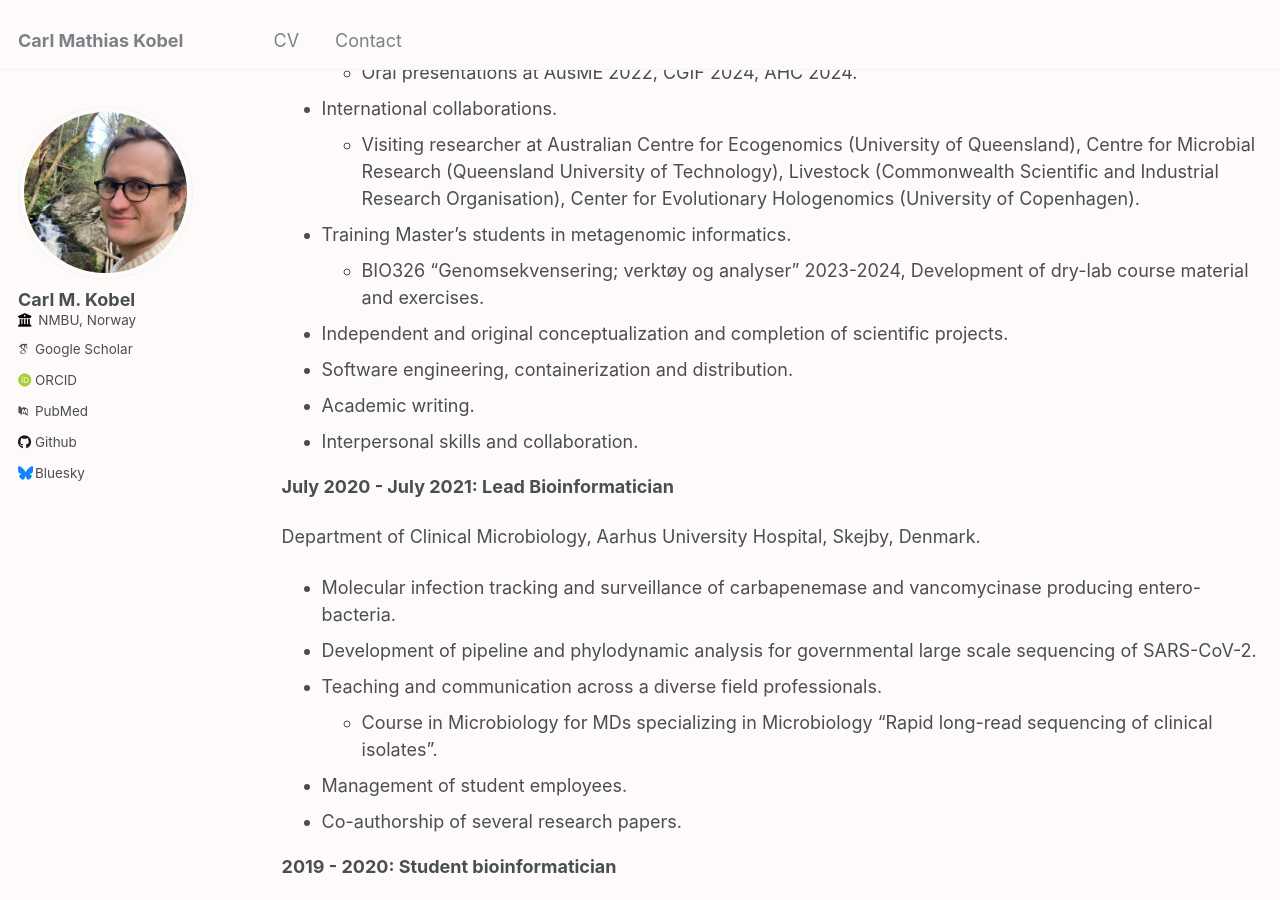
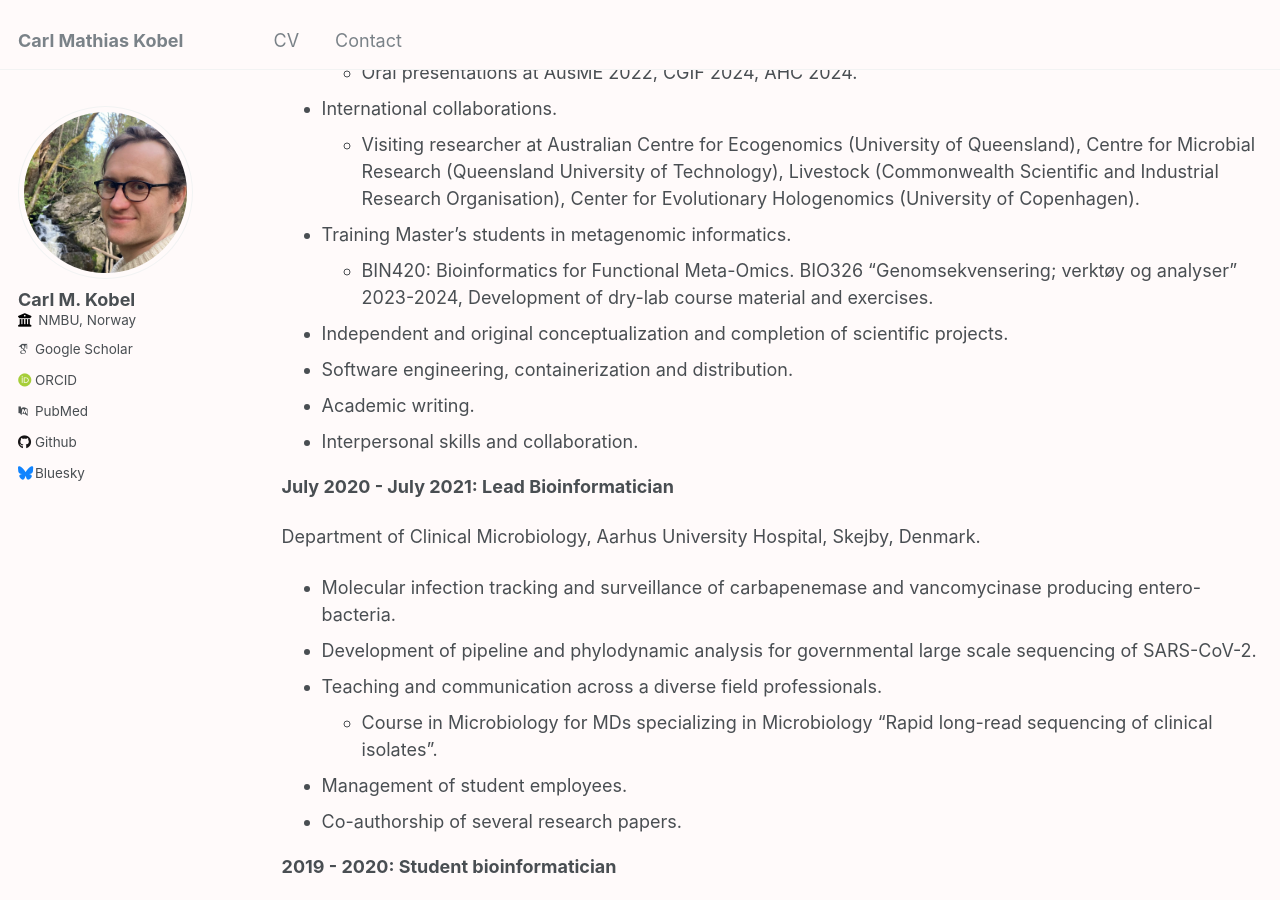
Before and after one commit to cmkobel/cmkobel.github.io, a Jekyll site: the page built from _pages/cv.md, in a window 1280 px wide and 900 px high, scrolled down 473 px. Built offline with Jekyll 4.4.1, drawn with Linux system fonts in a browser that asks for light colours; some web fonts are replaced; some of the changed text lies outside the part shown.

Commit message:
Update cv.md

```diff
--- a/_pages/cv.md
+++ b/_pages/cv.md
@@ -25,7 +25,7 @@ Faculty of Biosciences, Norwegian University of Life Sciences, Ås, Norway.
   - International collaborations.
     - Visiting researcher at Australian Centre for Ecogenomics (University of Queensland), Centre for Microbial Research (Queensland University of Technology), Livestock (Commonwealth Scientific and Industrial Research Organisation), Center for Evolutionary Hologenomics (University of Copenhagen).
   - Training Master's students in metagenomic informatics.
-    - BIO326 “Genomsekvensering; verktøy og analyser” 2023-2024, Development of dry-lab course material and exercises.
+    - BIN420: Bioinformatics for Functional Meta-Omics. BIO326 “Genomsekvensering; verktøy og analyser” 2023-2024, Development of dry-lab course material and exercises.
   - Independent and original conceptualization and completion of scientific projects.
   - Software engineering, containerization and distribution.
   - Academic writing.
```
Also changed, not shown: other parts of _pages/cv.md (+0 -2 lines).
